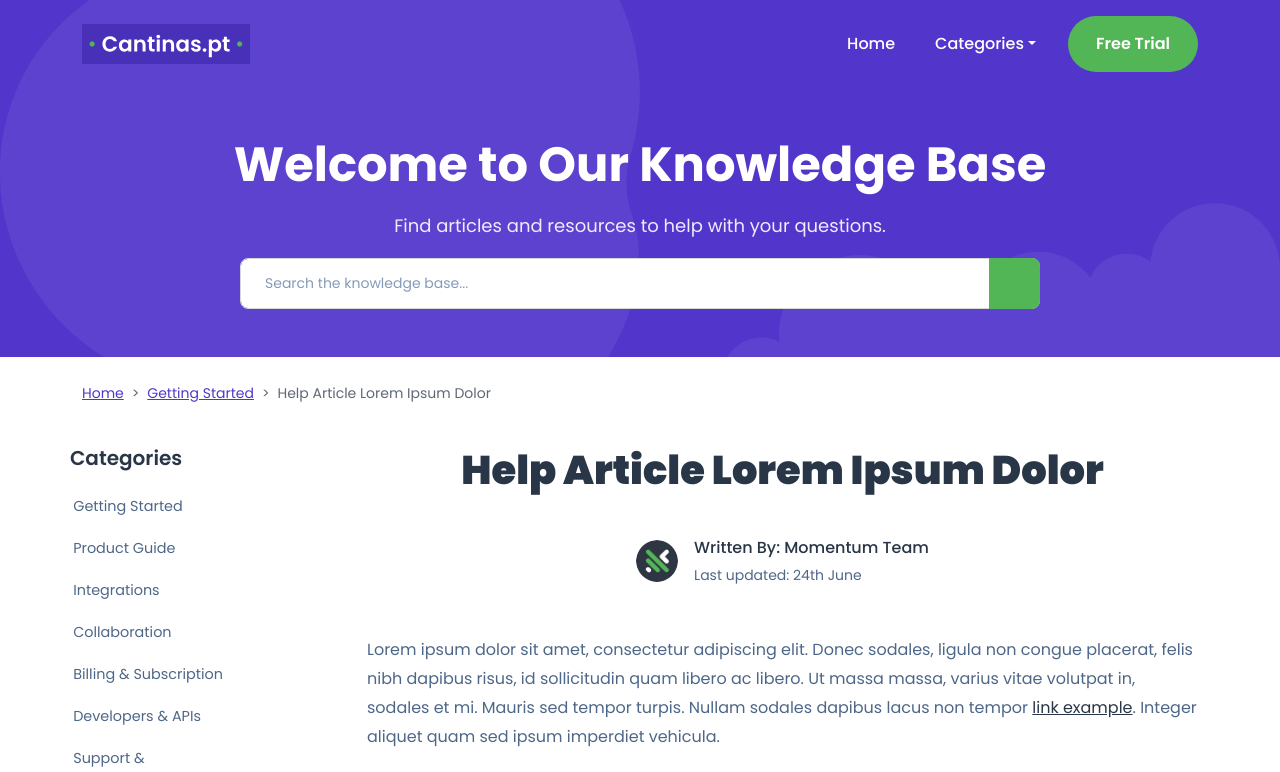
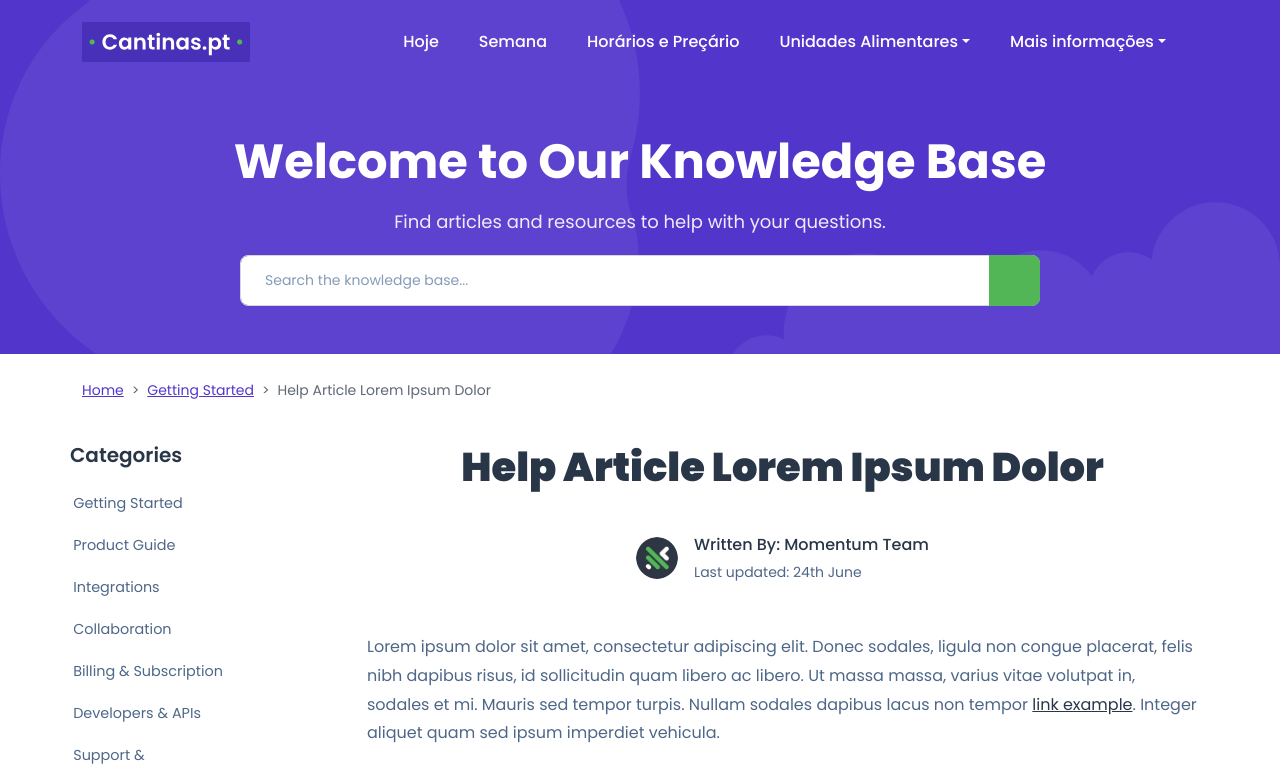
Before and after one commit to joaonunovalente/cantinas, a React (Vite) app: page /article in a window 1280 px wide. Shown: the top 772 px of the page. Built offline with nearby package versions, Linux system fonts and the light colour scheme.

Commit message:
Add pages to Navbar

```diff
--- /dev/null
+++ b/src/data/maisInformacoes.js
@@ -0,0 +1,7 @@
+const maisInformacoes = [
+  { title: 'Sobre o Cantinas.pt', href: '/sobre-cantinas-pt'},
+  { title: 'Perguntas Frequentes', href: '/perguntas-frequentes'},
+  { title: 'Contacto', href: '/contacto'},
+];
+
+export default maisInformacoes
--- /dev/null
+++ b/src/data/unidadesAlimentares.js
@@ -0,0 +1,11 @@
+const unidadesAlimentares = [
+  { title: "Cantina de Santiago", href: "/santiago" },
+  { title: "Cantina do Crasto", href: "/crasto" },
+  { title: "TrêsDê", href: "/tres-de" },
+  { title: "Campi Grelhados", href: "/campi-grelhados" },
+  { title: "Restaurante Vegetariano", href: "/restaurante-vegetariano" },
+  { title: "Cantina da ESTGA", href: "/estga" },
+  { title: "Restaurante Universitário", href: "/restaurante-universitario" },
+];
+
+export default unidadesAlimentares;
--- a/src/layouts/Header.jsx
+++ b/src/layouts/Header.jsx
@@ -1,7 +1,9 @@
-import { Link, NavLink } from 'react-router-dom';
+import { Link, NavLink } from "react-router-dom";
 import logo from "../assets/images/logo/logo-color.svg";
+import unidadesAlimentares from "../data/unidadesAlimentares";
+import maisInformacoes from "../data/maisInformacoes";
 
-function Header({ categoriesList }) {
+function Header() {
   return (
     <header className="header">
       <div className="container">
@@ -29,28 +31,78 @@ function Header({ categoriesList }) {
           <div className="collapse navbar-collapse ms-auto" id="navigation">
             <ul className="navbar-nav ms-auto align-items-lg-center">
               <li className="nav-item me-lg-4">
-                <NavLink className="nav-link" to="/">Home</NavLink>
+                <NavLink className="nav-link" to="/">
+                  Hoje
+                </NavLink>
+              </li>
+              <li className="nav-item me-lg-4">
+                <NavLink className="nav-link" to="/semana">
+                  Semana
+                </NavLink>
+              </li>
+              <li className="nav-item me-lg-4">
+                <NavLink className="nav-link" to="/horarios-precario">
+                  Horários e Preçário
+                </NavLink>
               </li>
               <li className="nav-item dropdown me-lg-4">
-                <a className="nav-link dropdown-toggle" href="#" role="button" data-bs-toggle="dropdown" aria-expanded="false">
-                  Categories
+                <a
+                  className="nav-link dropdown-toggle"
+                  href="#"
+                  role="button"
+                  data-bs-toggle="dropdown"
+                  aria-expanded="false"
+                >
+                  Unidades Alimentares
                 </a>
                 <ul className="dropdown-menu dropdown-menu-lg-end rounded shadow">
-                  {categoriesList.map((category) => (
-                    <li key={category.title}>
-                      <Link className="dropdown-item" to={category.href}>{category.title}</Link>
+                  {unidadesAlimentares.map((unidade) => (
+                    <li key={unidade.title}>
+                      <Link className="dropdown-item" to={unidade.href}>
+                        {unidade.title}
+                      </Link>
                     </li>
                   ))}
                 </ul>
               </li>
-              <li className="nav-item pt-3 pt-lg-0">
+              <li className="nav-item dropdown me-lg-4">
+                <a
+                  className="nav-link dropdown-toggle"
+                  href="#"
+                  role="button"
+                  data-bs-toggle="dropdown"
+                  aria-expanded="false"
+                >
+                  Mais informações
+                </a>
+                <ul className="dropdown-menu dropdown-menu-lg-end rounded shadow">
+                  {maisInformacoes.map((item) => (
+                    <li key={item.title}>
+                      <Link className="dropdown-item" to={item.href}>
+                        {item.title}
+                      </Link>
+                    </li>
+                  ))}
+                  <li>
+                    <a
+                      className="dropdown-item"
+                      href="https://mysas.ua.pt/"
+                      target="_blank"
+                      rel="noopener noreferrer"
+                    >
+                      Portal MySAS
+                    </a>
+                  </li>
+                </ul>
+              </li>
+              {/* <li className="nav-item pt-3 pt-lg-0">
                 <a
                   className="nav-btn btn btn-primary text-white"
                   href="https://themes.3rdwavemedia.com/bootstrap-templates/product/devdesk-free-bootstrap-5-knowledge-base-help-centre-template-for-tech-products/"
                 >
-                  Free Trial
+                  Portal MySAS
                 </a>
-              </li>
+              </li> */}
             </ul>
           </div>
         </nav>
--- a/src/layouts/PageLayout.jsx
+++ b/src/layouts/PageLayout.jsx
@@ -1,7 +1,6 @@
 import Header from './Header';
 import Footer from './Footer';
 import Hero from './Hero';
-import categories from '../data/categories';
 
 function PageLayout({ children, heroTitle, heroDescription }) {
   return (
@@ -11,7 +10,7 @@ function PageLayout({ children, heroTitle, heroDescription }) {
           <div className="bg-pattern-top"></div>
           <div className="bg-pattern-bottom"></div>
         </div>
-        <Header categoriesList={categories} />
+        <Header />
         <Hero title={heroTitle} description={heroDescription} />
       </div>
 
```
